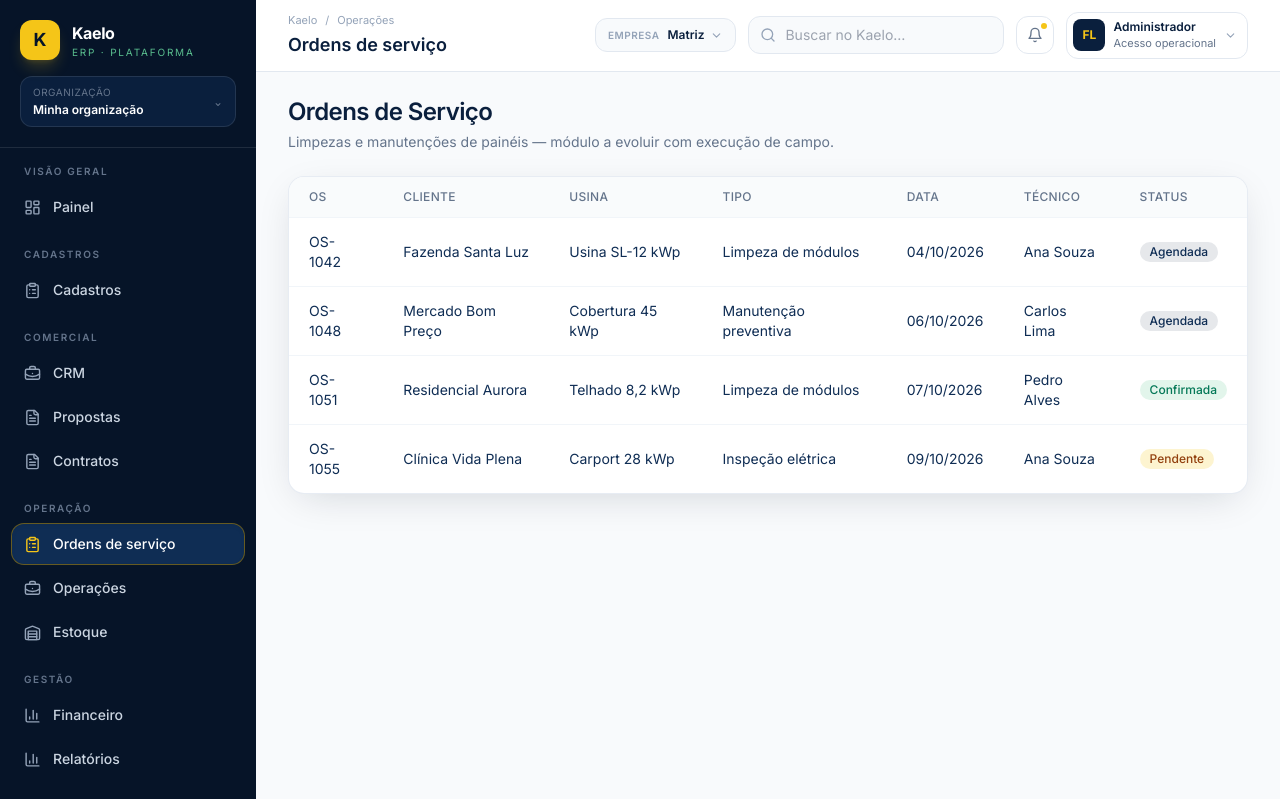
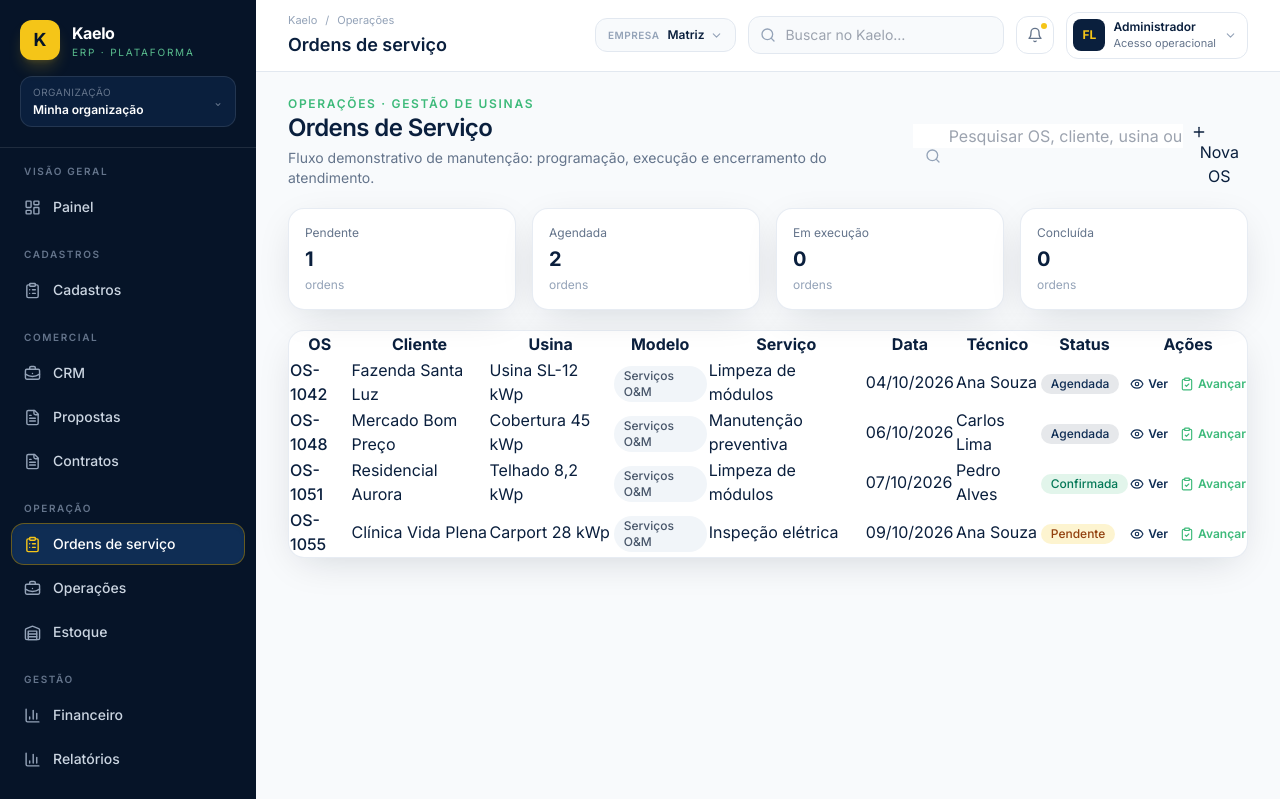
Before and after one commit to consultorfernandolima-cmyk/kaelo, a React (Vite) app: page /ordens-servico in a window 1280 px wide. Shown: the top 799 px of the page. Built offline with nearby package versions, Linux system fonts and the light colour scheme.

Commit message:
feat: tornar ordens de servico utilizaveis para demonstracao

```diff
--- a/src/modules/ordens-servico/OrdensServicoPage.jsx
+++ b/src/modules/ordens-servico/OrdensServicoPage.jsx
@@ -1,29 +1,84 @@
-import { ModulePlaceholder, StatusBadge, formatDate } from '../../components/ui.jsx'
-import { proximasManutencoes } from '../../data/mock.js'
+import { useMemo, useState } from 'react'
+import { ClipboardCheck, Eye, Plus, Printer, Search, Wrench } from 'lucide-react'
+import { formatDate, StatusBadge } from '../../components/ui.jsx'
 
-const statusTone = {
-  Agendada: 'navy',
-  Confirmada: 'green',
-  Pendente: 'yellow',
-}
+const initial = [
+  { id: 'OS-1042', cliente: 'Fazenda Santa Luz', usina: 'Usina SL-12 kWp', modelo: 'Serviços O&M', tipo: 'Limpeza de módulos', data: '2026-10-04', tecnico: 'Ana Souza', status: 'Agendada', observacoes: 'Limpeza técnica dos módulos e inspeção visual.' },
+  { id: 'OS-1048', cliente: 'Mercado Bom Preço', usina: 'Cobertura 45 kWp', modelo: 'Serviços O&M', tipo: 'Manutenção preventiva', data: '2026-10-06', tecnico: 'Carlos Lima', status: 'Agendada', observacoes: 'Verificar conexões, estrutura e inversor.' },
+  { id: 'OS-1051', cliente: 'Residencial Aurora', usina: 'Telhado 8,2 kWp', modelo: 'Serviços O&M', tipo: 'Limpeza de módulos', data: '2026-10-07', tecnico: 'Pedro Alves', status: 'Confirmada', observacoes: 'Executar limpeza e registrar evidências fotográficas.' },
+  { id: 'OS-1055', cliente: 'Clínica Vida Plena', usina: 'Carport 28 kWp', modelo: 'Serviços O&M', tipo: 'Inspeção elétrica', data: '2026-10-09', tecnico: 'Ana Souza', status: 'Pendente', observacoes: 'Inspeção preventiva do sistema.' },
+]
+
+const statusTone = { Agendada: 'navy', Confirmada: 'green', 'Em execução': 'yellow', Concluída: 'green', Pendente: 'yellow' }
+const nextStatus = { Pendente: 'Confirmada', Agendada: 'Confirmada', Confirmada: 'Em execução', 'Em execução': 'Concluída' }
 
 export default function OrdensServicoPage() {
-  return (
-    <ModulePlaceholder
-      title="Ordens de Serviço"
-      description="Limpezas e manutenções de painéis — módulo a evoluir com execução de campo."
-      columns={['OS', 'Cliente', 'Usina', 'Tipo', 'Data', 'Técnico', 'Status']}
-      rows={proximasManutencoes.map((os) => [
-        os.id,
-        os.cliente,
-        os.usina,
-        os.tipo,
-        formatDate(os.data),
-        os.tecnico,
-        <StatusBadge key={os.id} tone={statusTone[os.status] ?? 'slate'}>
-          {os.status}
-        </StatusBadge>,
-      ])}
-    />
-  )
+  const [items, setItems] = useState(initial)
+  const [q, setQ] = useState('')
+  const [modal, setModal] = useState(false)
+  const [view, setView] = useState(null)
+
+  const rows = useMemo(() => items.filter(i => Object.values(i).some(v => String(v).toLowerCase().includes(q.toLowerCase()))), [items, q])
+
+  function save(e) {
+    e.preventDefault()
+    const v = Object.fromEntries(new FormData(e.currentTarget))
+    const item = { id: `OS-${1056 + items.length - initial.length}`, ...v, data: v.data }
+    setItems(x => [item, ...x])
+    setModal(false)
+    setView(item)
+  }
+
+  function advance(item) {
+    const status = nextStatus[item.status]
+    if (!status) return
+    setItems(x => x.map(i => i.id === item.id ? { ...i, status } : i))
+    setView({ ...item, status })
+  }
+
+  return <section className="space-y-5">
+    <header className="flex flex-col gap-3 md:flex-row md:items-end md:justify-between">
+      <div>
+        <p className="text-xs font-semibold uppercase tracking-[0.14em] text-solar-green">Operações · Gestão de Usinas</p>
+        <h2 className="page-title">Ordens de Serviço</h2>
+        <p className="page-subtitle">Fluxo demonstrativo de manutenção: programação, execução e encerramento do atendimento.</p>
+      </div>
+      <div className="flex gap-2">
+        <div className="relative"><Search size={16} className="absolute left-3 top-1/2 -translate-y-1/2 text-slate-400" /><input className="input pl-9" placeholder="Pesquisar OS, cliente, usina ou técnico..." value={q} onChange={e => setQ(e.target.value)} /></div>
+        <button className="btn-primary" onClick={() => setModal(true)}><Plus size={16} /> Nova OS</button>
+      </div>
+    </header>
+
+    <div className="grid gap-4 md:grid-cols-4">
+      {['Pendente', 'Agendada', 'Em execução', 'Concluída'].map(status => <div key={status} className="surface-card p-4"><p className="text-xs text-slate-500">{status}</p><p className="mt-1 text-xl font-bold text-navy-900">{items.filter(i => i.status === status).length}</p><p className="mt-1 text-xs text-slate-400">ordens</p></div>)}
+    </div>
+
+    <div className="surface-card overflow-hidden">
+      <div className="overflow-x-auto"><table className="data-table"><thead><tr><th>OS</th><th>Cliente</th><th>Usina</th><th>Modelo</th><th>Serviço</th><th>Data</th><th>Técnico</th><th>Status</th><th>Ações</th></tr></thead>
+      <tbody>{rows.map(i => <tr key={i.id}><td className="font-medium">{i.id}</td><td>{i.cliente}</td><td>{i.usina}</td><td><StatusBadge tone="slate">{i.modelo}</StatusBadge></td><td>{i.tipo}</td><td>{formatDate(i.data)}</td><td>{i.tecnico}</td><td><StatusBadge tone={statusTone[i.status] || 'slate'}>{i.status}</StatusBadge></td><td className="whitespace-nowrap"><button className="mr-3 text-xs font-semibold text-navy-800 hover:underline" onClick={() => setView(i)}><Eye size={14} className="mr-1 inline" />Ver</button>{nextStatus[i.status] && <button className="text-xs font-semibold text-solar-green hover:underline" onClick={() => advance(i)}><ClipboardCheck size={14} className="mr-1 inline" />Avançar</button>}</td></tr>)}</tbody></table></div>
+    </div>
+
+    {modal && <div className="fixed inset-0 z-50 flex items-center justify-center bg-slate-950/40 p-4"><form onSubmit={save} className="w-full max-w-2xl rounded-2xl bg-white p-6 shadow-xl">
+      <div className="flex items-center gap-3"><div className="flex h-10 w-10 items-center justify-center rounded-xl bg-navy-900/5"><Wrench size={19} /></div><div><h3 className="text-lg font-semibold text-navy-900">Nova Ordem de Serviço</h3><p className="text-xs text-slate-500">Serviços O&M · Gestão de Usinas</p></div></div>
+      <div className="mt-5 grid gap-4 md:grid-cols-2">
+        <label className="field md:col-span-2"><span>Cliente</span><input name="cliente" className="input" required /></label>
+        <label className="field"><span>Usina</span><input name="usina" className="input" placeholder="Ex.: Usina SL-12 kWp" required /></label>
+        <label className="field"><span>Tipo de serviço</span><select name="tipo" className="input"><option>Manutenção preventiva</option><option>Manutenção corretiva</option><option>Limpeza de módulos</option><option>Inspeção elétrica</option><option>Monitoramento</option></select></label>
+        <label className="field"><span>Data de execução</span><input name="data" type="date" className="input" required /></label>
+        <label className="field"><span>Técnico responsável</span><input name="tecnico" className="input" required /></label>
+        <label className="field md:col-span-2"><span>Observações</span><textarea name="observacoes" className="input min-h-24" placeholder="Escopo, cuidados, evidências e informações para a equipe." /></label>
+      </div>
+      <div className="mt-6 flex justify-end gap-2"><button type="button" className="btn-secondary" onClick={() => setModal(false)}>Cancelar</button><button className="btn-primary">Criar OS</button></div>
+    </form></div>}
+
+    {view && <div className="fixed inset-0 z-50 flex items-center justify-center bg-slate-950/40 p-4"><article className="w-full max-w-3xl rounded-2xl bg-white shadow-xl">
+      <div className="border-b border-slate-200 p-6"><div className="flex items-start justify-between"><div><p className="text-xs uppercase tracking-wider text-solar-green">Kaelo ERP · Gestão de Usinas · Ordem de Serviço</p><h3 className="mt-1 text-2xl font-bold text-navy-900">{view.id}</h3><p className="mt-1 text-sm text-slate-500">{view.cliente} · {view.usina}</p></div><button className="btn-secondary" onClick={() => setView(null)}>Fechar</button></div></div>
+      <div className="space-y-5 p-6">
+        <div className="grid gap-4 md:grid-cols-4"><div><p className="text-xs text-slate-500">Modelo</p><p className="mt-1 font-semibold">{view.modelo}</p></div><div><p className="text-xs text-slate-500">Serviço</p><p className="mt-1 font-semibold">{view.tipo}</p></div><div><p className="text-xs text-slate-500">Data</p><p className="mt-1 font-semibold">{formatDate(view.data)}</p></div><div><p className="text-xs text-slate-500">Status</p><p className="mt-1"><StatusBadge tone={statusTone[view.status] || 'slate'}>{view.status}</StatusBadge></p></div></div>
+        <div className="rounded-xl border border-slate-200 p-5"><p className="text-xs uppercase tracking-wider text-slate-400">Técnico responsável</p><p className="mt-2 text-base text-navy-900">{view.tecnico}</p><p className="mt-4 text-xs uppercase tracking-wider text-slate-400">Observações</p><p className="mt-2 text-sm leading-6 text-slate-600">{view.observacoes || 'Sem observações registradas.'}</p></div>
+        <div className="rounded-xl bg-slate-50 p-5"><p className="text-sm font-semibold text-navy-900">Próximo passo operacional</p><p className="mt-2 text-sm leading-6 text-slate-600">{nextStatus[view.status] ? `Avançar para “${nextStatus[view.status]}” e, após a conclusão, gerar o relatório do atendimento.` : 'Atendimento concluído. Próxima etapa: relatório técnico e histórico da usina.'}</p></div>
+        <div className="flex gap-2"><button className="btn-primary" onClick={() => window.print()}><Printer size={16} /> Imprimir OS / PDF</button>{nextStatus[view.status] && <button className="btn-secondary" onClick={() => advance(view)}>Avançar status</button>}</div>
+      </div>
+    </article></div>}
+  </section>
 }
```
